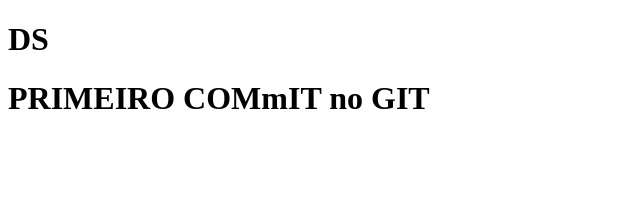
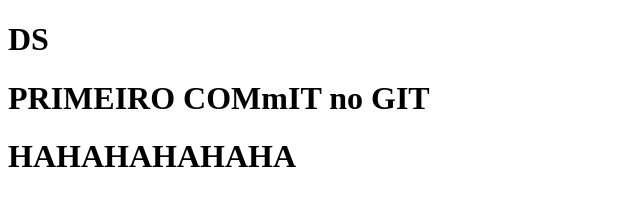
Before and after one commit to rafaelsous4/git-e-github_SENAI, a plain HTML site: page index.html in a window 1280 px wide. Shown: the whole page, without its empty margins (0-640 px from the left). Drawn offline with Linux system fonts and the light colour scheme.

Commit message:
PRIMEIRO COMmIT no GIT

```diff
--- a/index.html
+++ b/index.html
@@ -8,5 +8,6 @@
 <body>
     <h1>DS</h1>
     <h1>PRIMEIRO COMmIT no GIT</h1>
+    <h1>HAHAHAHAHAHA</h1>
 </body>
 </html>
```
